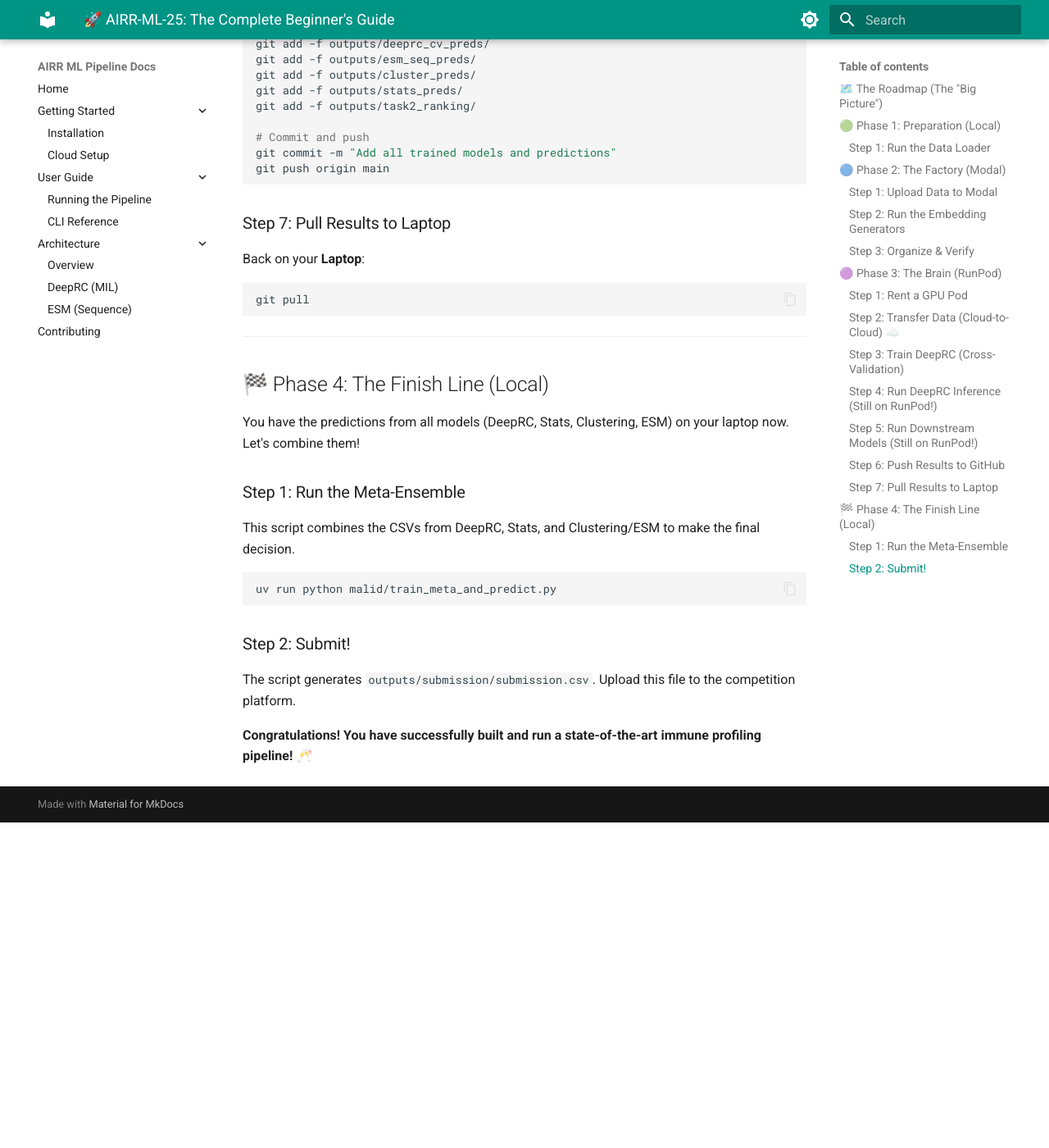
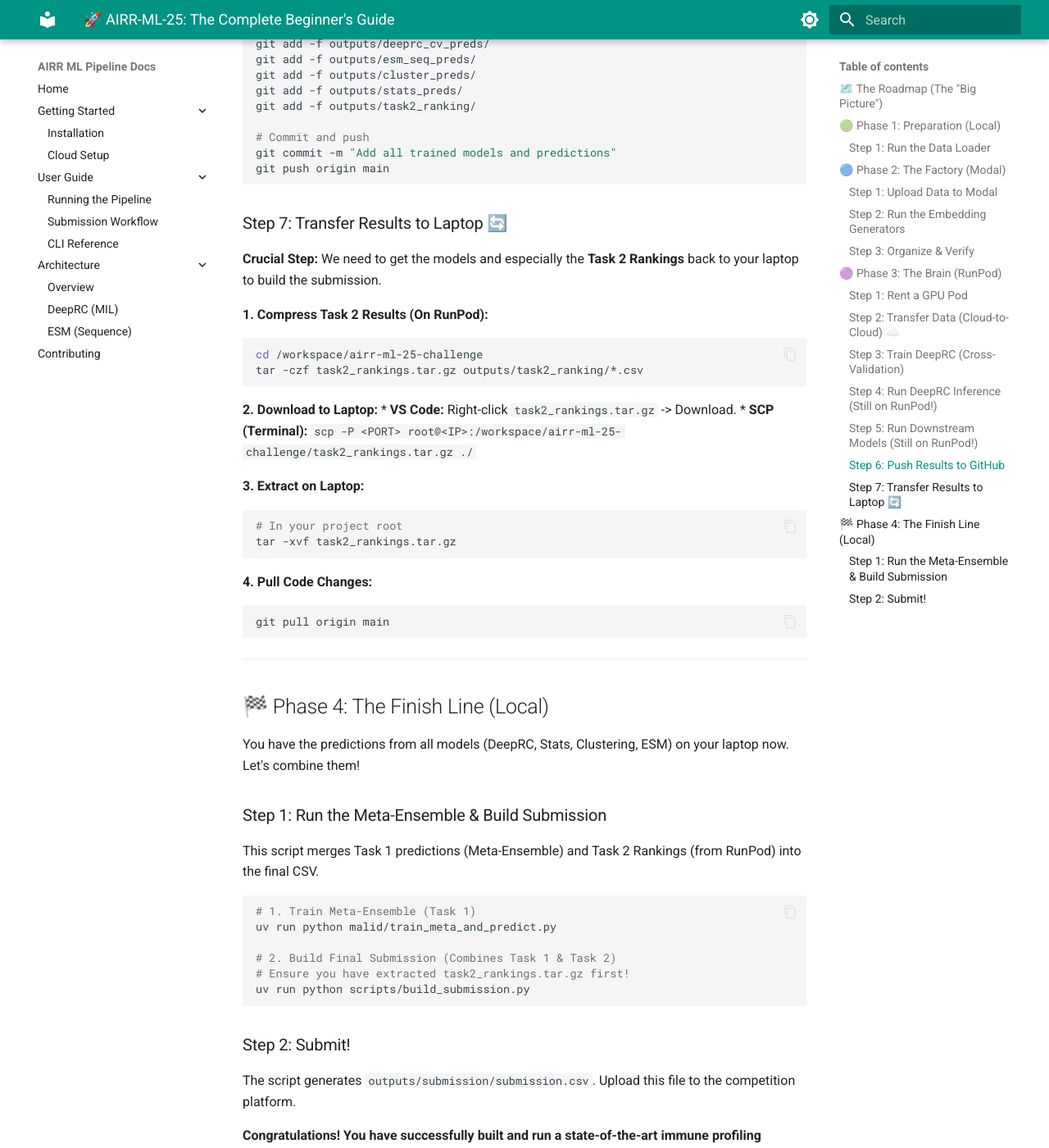
Before and after one commit to inventcures/airr-ml-25-challenge, an MkDocs documentation site: the page built from docs/beginner_guide.md, in a window 1280 px wide and 1400 px high, scrolled down 4407 px. Shown: the whole window at 82% size. Built offline with MkDocs 1.6.1 and Material for MkDocs 9.7.7, drawn with Linux system fonts in a browser that asks for light colours; before the commit the page ends 5410 px from its top, so only the background shows below that.

Commit message:
update docs with submission workflow and task 2 details

````diff
--- a/docs/beginner_guide.md
+++ b/docs/beginner_guide.md
@@ -178,10 +178,28 @@ git commit -m "Add all trained models and predictions"
 git push origin main
 ```
 
-### Step 7: Pull Results to Laptop
-Back on your **Laptop**:
+### Step 7: Transfer Results to Laptop 🔄
+**Crucial Step:** We need to get the models and especially the **Task 2 Rankings** back to your laptop to build the submission.
+
+**1. Compress Task 2 Results (On RunPod):**
 ```bash
-git pull
+cd /workspace/airr-ml-25-challenge
+tar -czf task2_rankings.tar.gz outputs/task2_ranking/*.csv
+```
+
+**2. Download to Laptop:**
+*   **VS Code:** Right-click `task2_rankings.tar.gz` -> Download.
+*   **SCP (Terminal):** `scp -P <PORT> root@<IP>:/workspace/airr-ml-25-challenge/task2_rankings.tar.gz ./`
+
+**3. Extract on Laptop:**
+```bash
+# In your project root
+tar -xvf task2_rankings.tar.gz
+```
+
+**4. Pull Code Changes:**
+```bash
+git pull origin main
 ```
 
 ---
@@ -190,10 +208,16 @@ git pull
 
 You have the predictions from all models (DeepRC, Stats, Clustering, ESM) on your laptop now. Let's combine them!
 
-### Step 1: Run the Meta-Ensemble
-This script combines the CSVs from DeepRC, Stats, and Clustering/ESM to make the final decision.
+### Step 1: Run the Meta-Ensemble & Build Submission
+This script merges Task 1 predictions (Meta-Ensemble) and Task 2 Rankings (from RunPod) into the final CSV.
+
 ```bash
+# 1. Train Meta-Ensemble (Task 1)
 uv run python malid/train_meta_and_predict.py
+
+# 2. Build Final Submission (Combines Task 1 & Task 2)
+# Ensure you have extracted task2_rankings.tar.gz first!
+uv run python scripts/build_submission.py
 ```
 
 ### Step 2: Submit!
--- a/mkdocs.yml
+++ b/mkdocs.yml
@@ -42,6 +42,7 @@ nav:
     - Cloud Setup: getting-started/cloud-setup.md
   - User Guide:
     - Running the Pipeline: usage/running-pipeline.md
+    - Submission Workflow: submission_workflow.md
     - CLI Reference: usage/cli-reference.md
   - Architecture:
     - Overview: architecture/overview.md
````
Also changed, not shown: README.md (+4 -2 lines), docs/submission_workflow.md (added, +72 -0 lines), docs/tech-report.md (+3 -1 lines).
